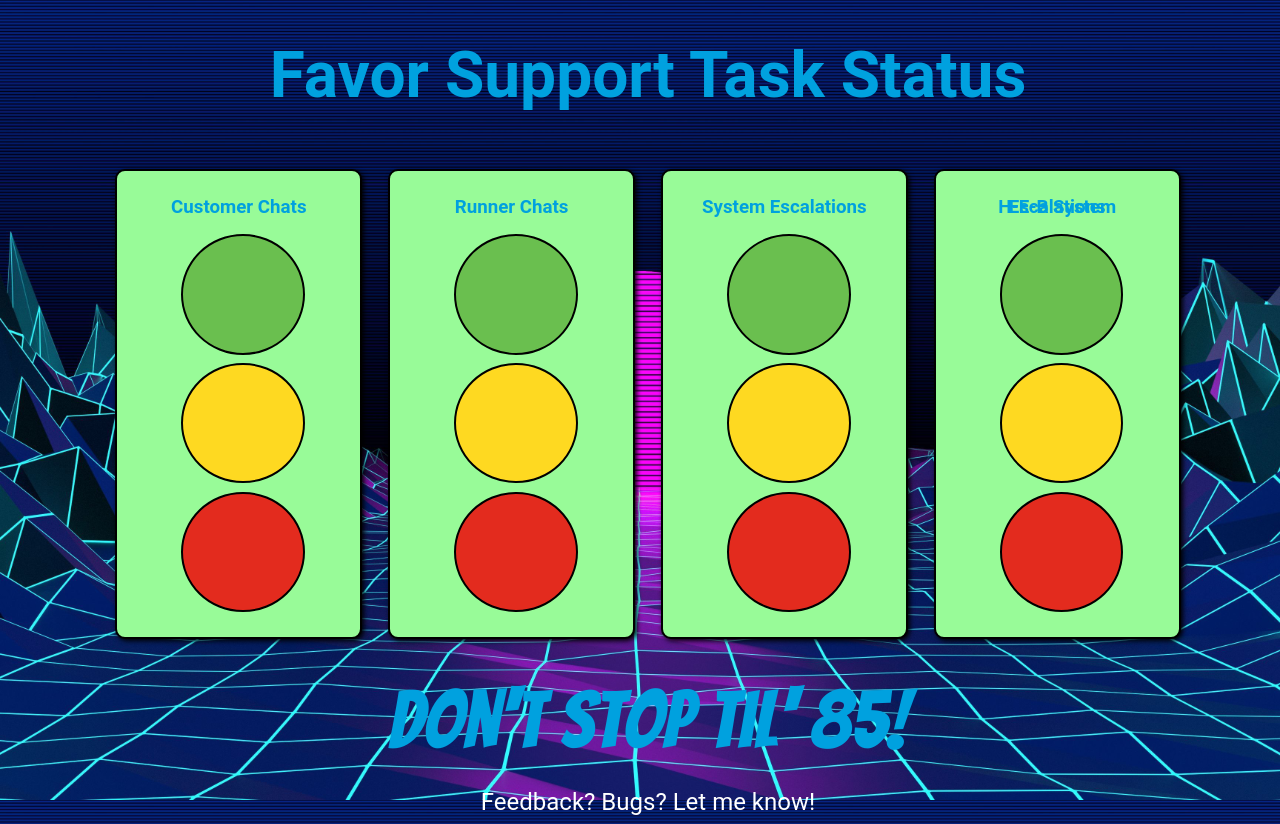
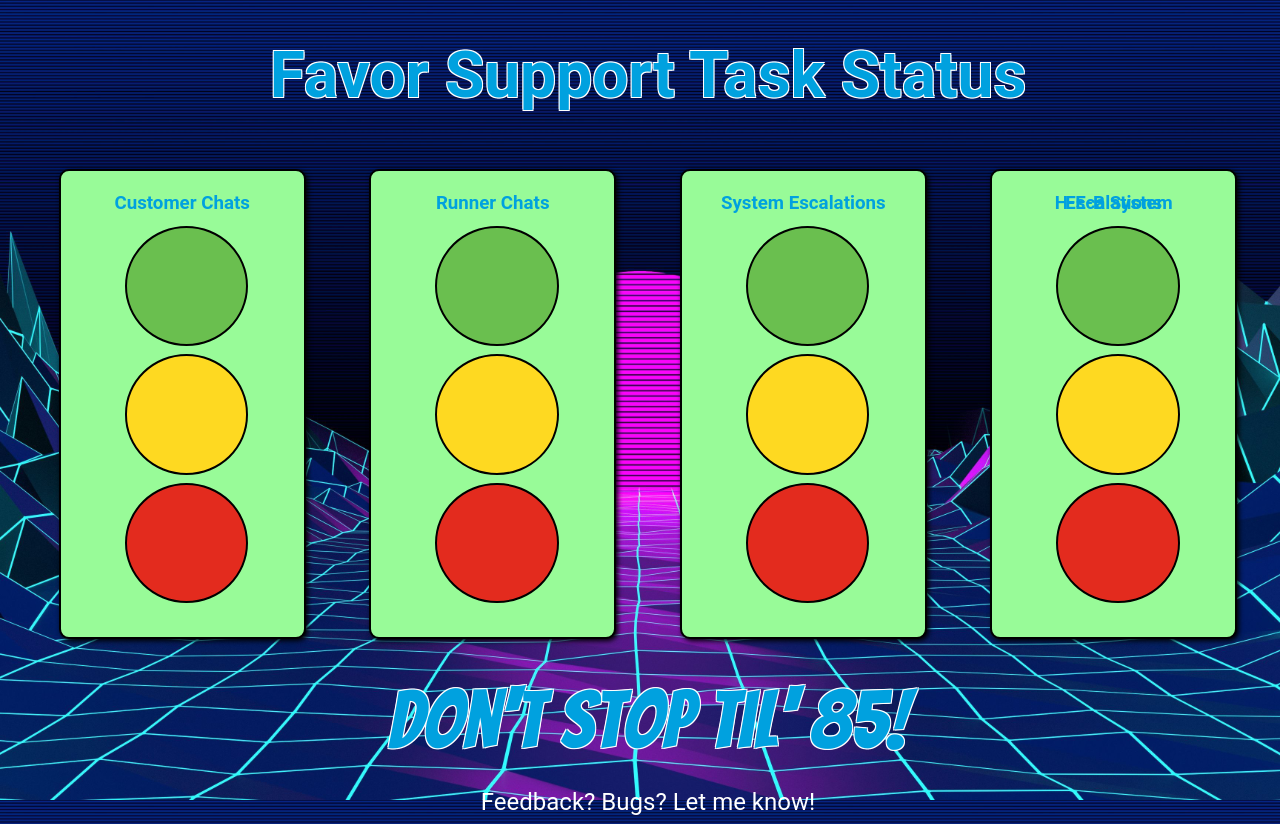
Before and after one commit to krdormer/task-status, a React (Create React App) app: page / in a window 1280 px wide. Built offline with nearby package versions, Linux system fonts and the light colour scheme.

Commit message:
Fixing bug with task text

```diff
--- a/src/App.css
+++ b/src/App.css
@@ -18,11 +18,12 @@ body {
   margin-top: 3%;
   margin-bottom: 3;
   padding: 0;
+  text-shadow: -1px -1px 0 #FFF, 1px -1px 0 #FFF, -1px 1px 0 #FFF, 1px 1px 0 #FFF;
 }
 
 .status-light-container {
   display: flex;
   flex-wrap: wrap;
-  justify-content: center;
+  justify-content: space-evenly;
   width: 100vw;
 }
--- a/src/components/slogan-display/slogan-display.styles.css
+++ b/src/components/slogan-display/slogan-display.styles.css
@@ -4,4 +4,5 @@
     font-family: 'Bangers', cursive;
     font-size: 5em;
     margin: 2%;
+    text-shadow: -1px -1px 0 #FFF, 1px -1px 0 #FFF, -1px 1px 0 #FFF, 1px 1px 0 #FFF;
 }
--- a/src/components/traffic-light/traffic-light.styles.css
+++ b/src/components/traffic-light/traffic-light.styles.css
@@ -30,5 +30,5 @@
 .task-text {
     max-width: 100%;
     line-height: 0;
-    padding: 2%;
+    padding: 0;
 }
```
